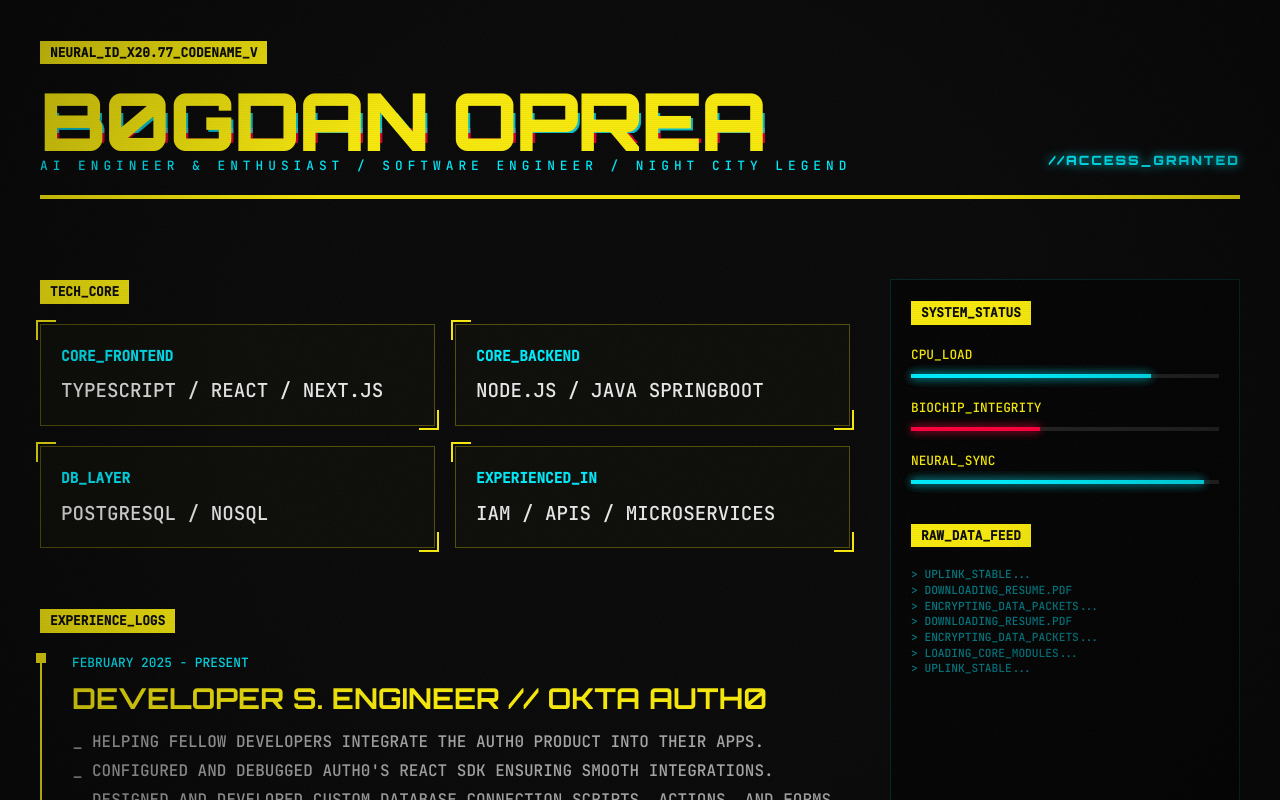
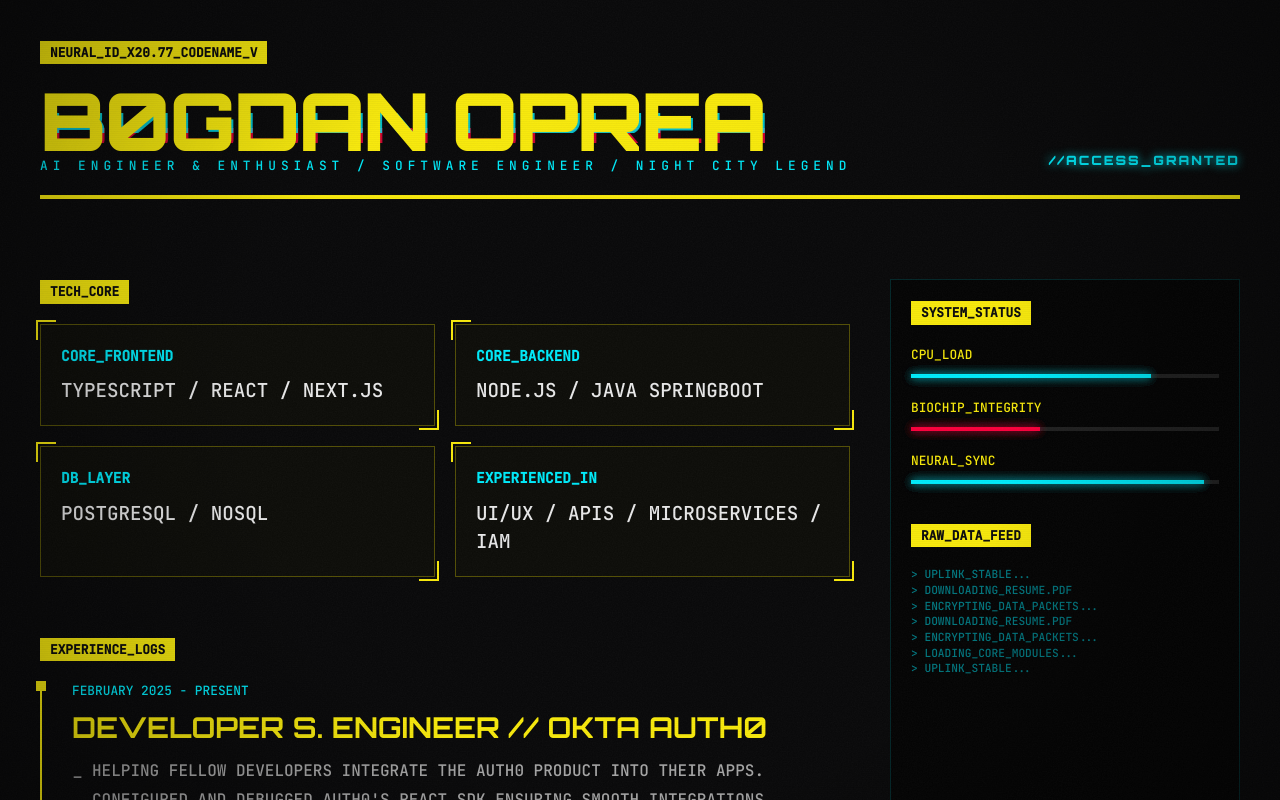
Before and after one commit to bogdanopr/bogdanopr.github.io, a React (Vite) app: page / in a window 1280 px wide. Shown: the top 800 px of the page. Built offline with nearby package versions, Linux system fonts and the light colour scheme.

Commit message:
docs: include UI/UX in biometrics experience list

```diff
--- a/src/data/siteContent.ts
+++ b/src/data/siteContent.ts
@@ -29,7 +29,7 @@ export const siteContent = {
             { label: 'CORE_FRONTEND', value: 'TYPESCRIPT / REACT / NEXT.JS' },
             { label: 'CORE_BACKEND', value: 'NODE.JS / JAVA SPRINGBOOT' },
             { label: 'DB_LAYER', value: 'POSTGRESQL / NOSQL' },
-            { label: 'EXPERIENCED_IN', value: 'IAM / APIs / MICROSERVICES' }
+            { label: 'EXPERIENCED_IN', value: 'UI/UX / APIs / MICROSERVICES / IAM' }
         ] as SpecItem[],
     },
     experience: {
```
